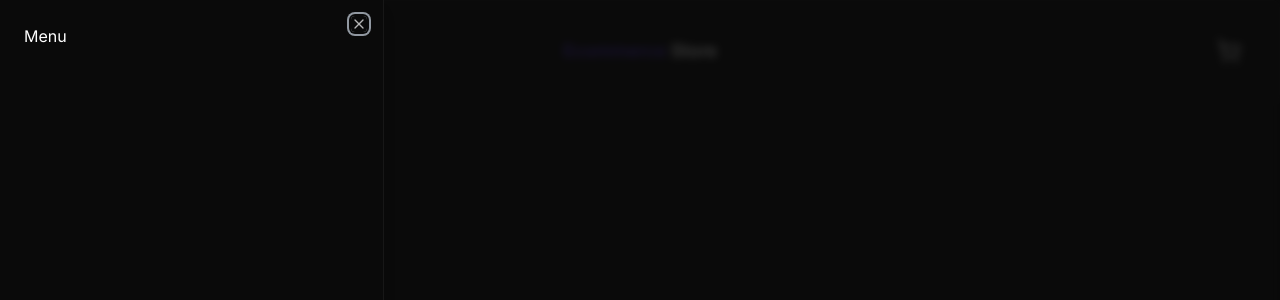
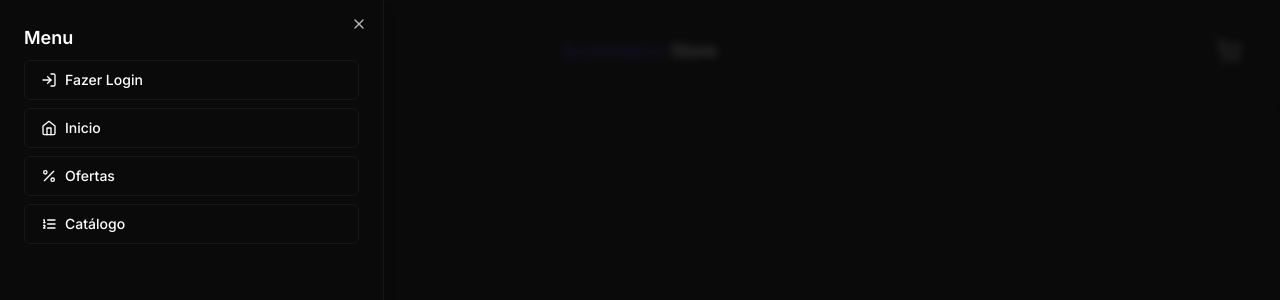
Before and after one commit to Aleak1ra/ecommerce-web, a Next.js app: page / in a window 1280 px wide. Both pictures are taken after a click on the button 51 px from the left and 51 px from the top of the page. Shown: the top 300 px of the page. Built offline with nearby package versions, Linux system fonts and the light colour scheme.

Commit message:
feat: add menu buttons

```diff
--- a/src/components/ui/header.tsx
+++ b/src/components/ui/header.tsx
@@ -1,6 +1,6 @@
 import { Card } from "./card";
 import { Button } from "./button";
-import { MenuIcon, ShoppingCartIcon } from "lucide-react";
+import { MenuIcon, ShoppingCartIcon, LogInIcon, PercentCircleIcon, PercentIcon, ListOrderedIcon, HomeIcon } from "lucide-react";
 import { Sheet, SheetContent, SheetHeader, SheetTrigger } from "./sheet";
 
 const Header = () => {
@@ -13,13 +13,33 @@ const Header = () => {
           </Button>
         </SheetTrigger>
 
+        <SheetContent side={"left"}>
+          <SheetHeader className="text-left text-lg font-semibold">
+            Menu
+          </SheetHeader>
+          <div className="mt-2 flex flex-col gap-2">
+            <Button variant="outline" className="w-full justify-start gap-2">
+              <LogInIcon size={16} />
+              Fazer Login
+            </Button>
 
-        <SheetContent side={"left"}>
-            <SheetHeader>Menu</SheetHeader>
+            <Button variant="outline" className="w-full justify-start gap-2">
+              <HomeIcon size={16} />
+              Inicio
+            </Button>
+
+            <Button variant="outline" className="w-full justify-start gap-2">
+              <PercentIcon size={16} />
+              Ofertas
+            </Button>
+
+            <Button variant="outline" className="w-full justify-start gap-2">
+              <ListOrderedIcon size={16} />
+              Catálogo
+            </Button>
+          </div>
         </SheetContent>
       </Sheet>
-
-
 
       <h1 className="text-lg font-semibold">
         <span className="text-primary">Ecommerce</span> Store
```
